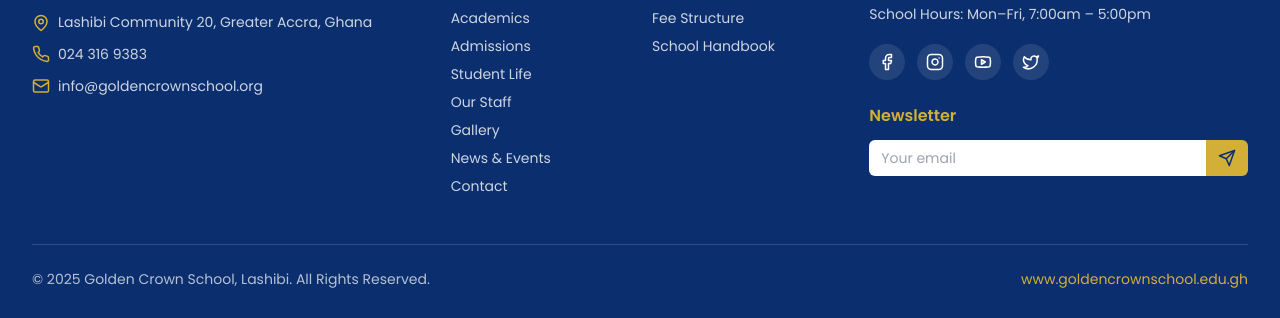
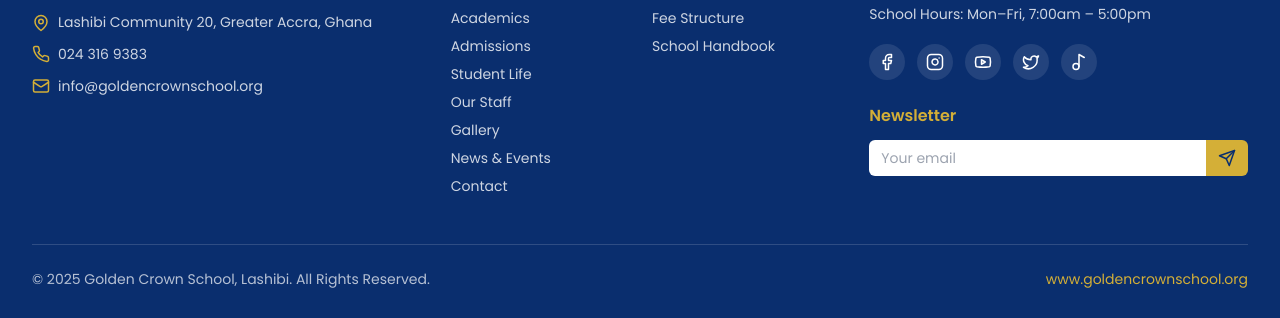
Before and after one commit to cyrusemma/GCS, a React (Vite) app: page /admin in a window 1280 px wide. Shown: the part 924-1242 px from the top of the page. Built offline with nearby package versions, Linux system fonts and the light colour scheme; no server answers.

Commit message:
feat: add TikTok social link and update domain to goldencrownschool.org in Footer

```diff
--- a/src/components/layout/Footer.jsx
+++ b/src/components/layout/Footer.jsx
@@ -1,6 +1,6 @@
 import { useState } from "react"
 import { Link } from "react-router-dom"
-import { MapPin, Phone, Mail, Facebook, Instagram, Youtube, Twitter, Send } from "lucide-react"
+import { MapPin, Phone, Mail, Facebook, Instagram, Youtube, Twitter, Send, Music2 } from "lucide-react"
 import { ASSETS, onImgError } from "../../data/images"
 import { useI18n } from "../../context/I18nContext"
 import { useData } from "../../context/DataContext"
@@ -78,8 +78,8 @@
               </li>
               <li className="flex items-center gap-2">
                 <Mail size={18} className="text-crown-gold shrink-0" />
-                <a href={`mailto:${schoolInfo?.email || "info@goldencrownschool.edu.gh"}`} className="hover:text-white break-all">
-                  {schoolInfo?.email || "info@goldencrownschool.edu.gh"}
+                <a href={`mailto:${schoolInfo?.email || "info@goldencrownschool.org"}`} className="hover:text-white break-all">
+                  {schoolInfo?.email || "info@goldencrownschool.org"}
                 </a>
               </li>
             </ul>
@@ -121,14 +121,17 @@
 
             <div className="flex items-center gap-3 mb-6">
               {[
-                { Icon: Facebook, label: "Facebook" },
-                { Icon: Instagram, label: "Instagram" },
-                { Icon: Youtube, label: "YouTube" },
-                { Icon: Twitter, label: "Twitter" },
-              ].map(({ Icon, label }) => (
+                { Icon: Facebook, label: "Facebook", href: "#" },
+                { Icon: Instagram, label: "Instagram", href: "#" },
+                { Icon: Youtube, label: "YouTube", href: "#" },
+                { Icon: Twitter, label: "Twitter", href: "#" },
+                { Icon: Music2, label: "TikTok", href: "https://www.tiktok.com/@goldencrownschool" },
+              ].map(({ Icon, label, href }) => (
                 <a
                   key={label}
-                  href="#"
+                  href={href}
+                  target={href !== "#" ? "_blank" : undefined}
+                  rel={href !== "#" ? "noopener noreferrer" : undefined}
                   aria-label={`Golden Crown School on ${label}`}
                   className="h-9 w-9 inline-flex items-center justify-center rounded-full bg-white/10 hover:bg-crown-gold hover:text-crown-blue-dark transition-colors"
                 >
@@ -166,7 +169,7 @@
         {/* Bottom bar */}
         <div className="mt-12 pt-6 border-t border-white/15 flex flex-col sm:flex-row items-center justify-between gap-3 text-sm text-white/70">
           <p>© 2025 Golden Crown School, Lashibi. {t("footer.rights")}</p>
-          <p className="text-crown-gold">www.goldencrownschool.edu.gh</p>
+          <p className="text-crown-gold">www.goldencrownschool.org</p>
         </div>
       </div>
     </footer>
```
